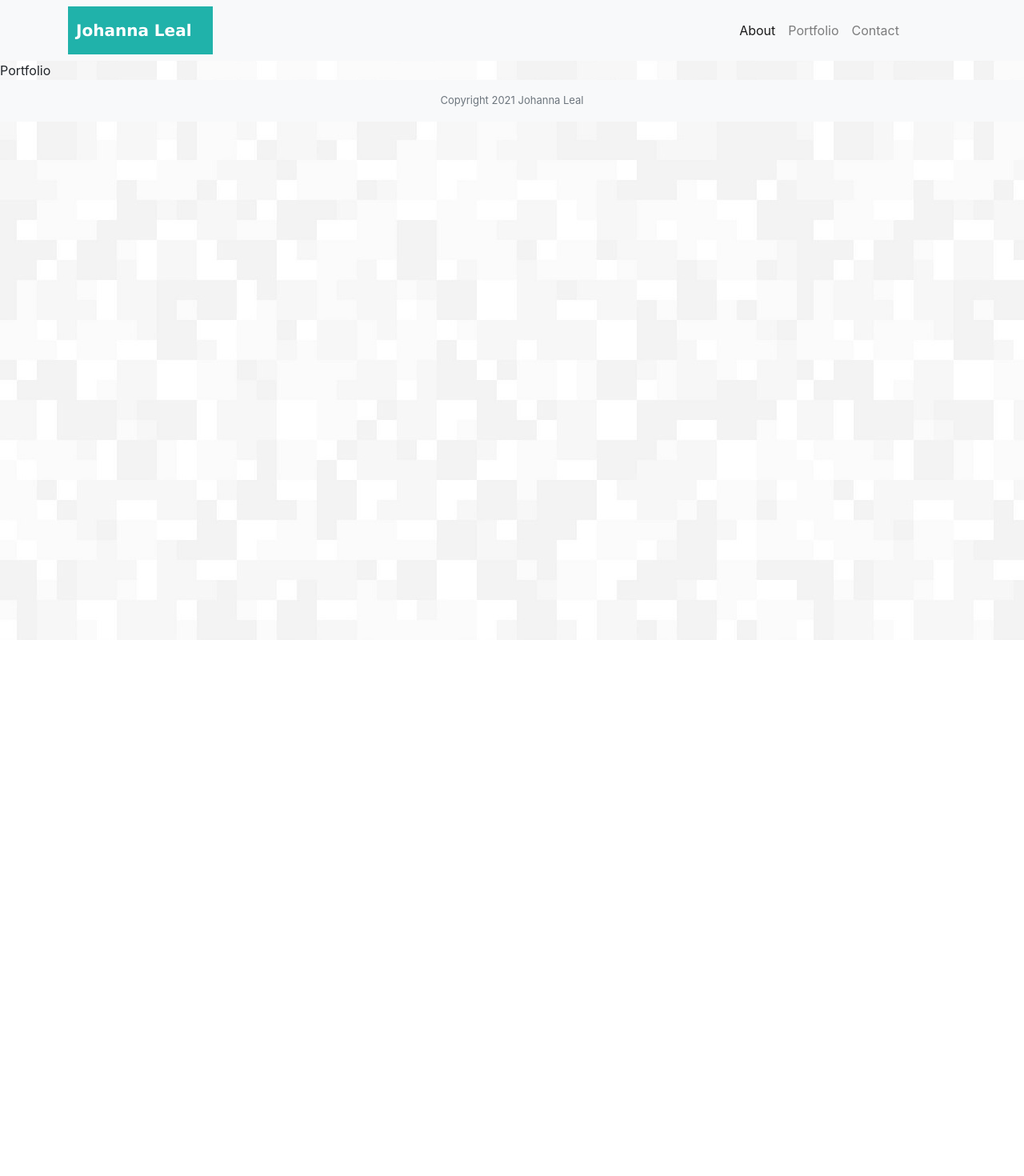
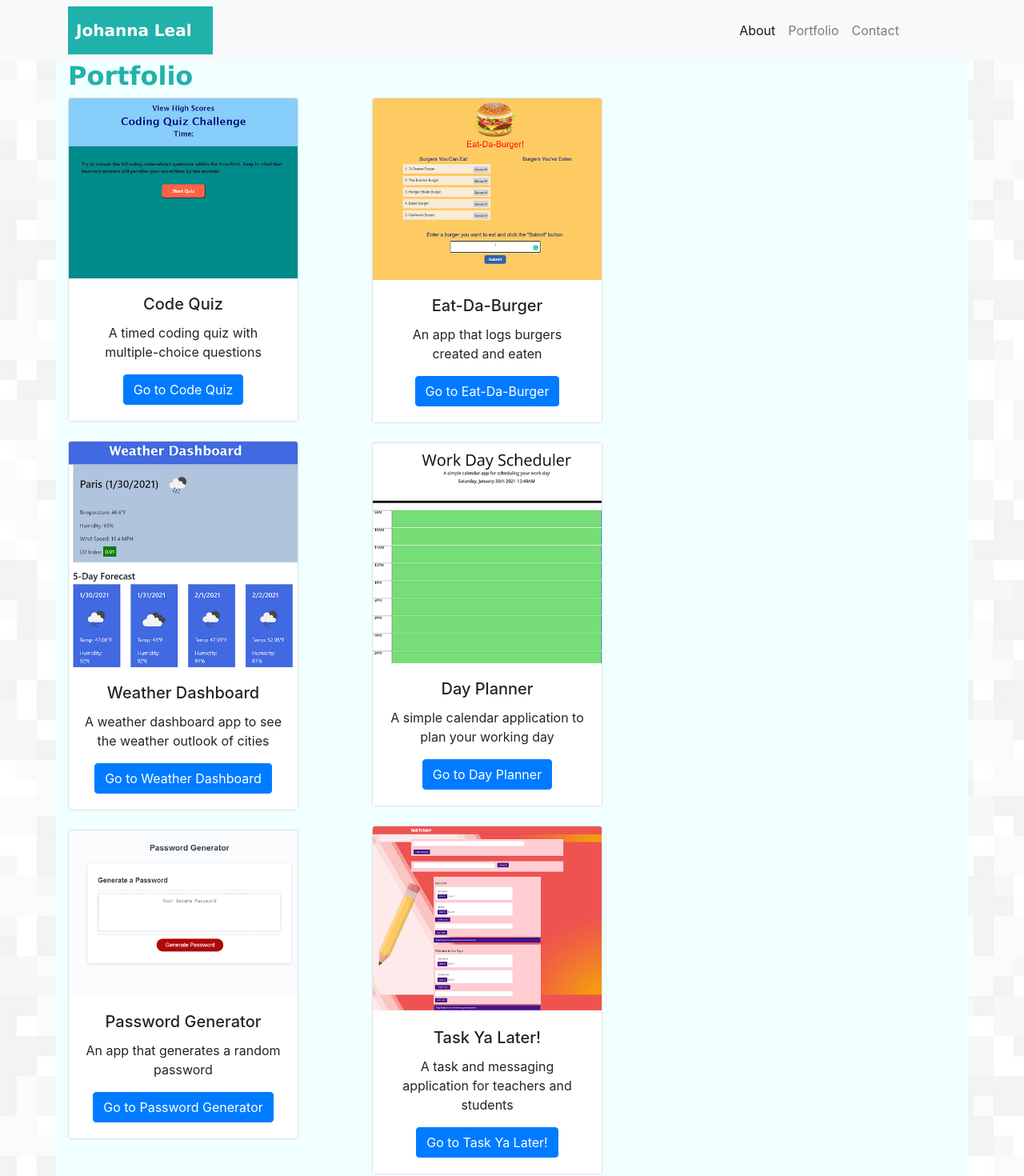
Before and after one commit to johannaleal/react-portfolio, a React (Create React App) app: page /portfolio in a window 1280 px wide. Shown: the top 1470 px of the page at 80% size. Before the commit the page ends 800 px from the top, so only its background shows below. Built offline with nearby package versions, Linux system fonts and the light colour scheme.

Commit message:
Added portfolio page

```diff
--- a/src/pages/Portfolio.js
+++ b/src/pages/Portfolio.js
@@ -1,12 +1,92 @@
 import React from "react";
-// import Hero from "../components/Hero";
-// import Container from "../components/Container";
-// import Row from "../components/Row";
-// import Col from "../components/Col";
+import codeQuizImg from "./assets/images/code-quiz.png";
+import weatherDashboardImg from "./assets/images/weather-dashboard.png";
+import passwordGeneratorImg from "./assets/images/password-generator.png";
+import burgerAppImg from "./assets/images/burger.png";
+import dayPlannerImg from "./assets/images/day-planner.png";
+import tadkYaLaterImg from "./assets/images/task-ya-later.png";
 
 function Portfolio() {
   return (
-      <div>Portfolio</div>
+    <div className="container main-container">
+    <div className="row">
+        <div className="col-md-8">
+          <h1 className="page-header">Portfolio</h1>
+          <div className="row">
+            <div className="col-md-6">
+
+              <div className="card" style={{width: "18rem"}}>
+                <img src={codeQuizImg} className="card-img-top" alt="code quiz" />
+                <div className="card-body card-centered">
+                  <h5 className="card-title">Code Quiz</h5>
+                  <p className="card-text">A timed coding quiz with multiple-choice questions</p>
+                  <a href="https://johannaleal.github.io/code-quiz/" rel="noreferrer" target="_blank" className="btn btn-primary">Go to Code Quiz</a>
+                </div>
+              </div>
+
+              <br></br>
+
+              <div className="card" style={{width: "18rem"}}>
+                <img src={weatherDashboardImg} className="card-img-top" alt="weather dashboard" />
+                <div className="card-body card-centered">
+                  <h5 className="card-title">Weather Dashboard</h5>
+                  <p className="card-text">A weather dashboard app to see the weather outlook of cities</p>
+                  <a href="https://johannaleal.github.io/weather-dashboard/" rel="noreferrer" target="_blank" className="btn btn-primary">Go to Weather Dashboard</a>
+                </div>
+              </div>
+
+              <br></br>
+
+              <div className="card" style={{width: "18rem"}}>
+                <img src={passwordGeneratorImg} className="card-img-top" alt="password generator" />
+                <div className="card-body card-centered">
+                  <h5 className="card-title">Password Generator</h5>
+                  <p className="card-text">An app that generates a random password </p>
+                  <a href="https://johannaleal.github.io/password-generator/" rel="noreferrer" target="_blank" className="btn btn-primary">Go to Password Generator</a>
+                </div>
+              </div>
+
+              <br></br>
+            </div>
+
+            <div className="col-md-6">
+              <div className="card" style={{width: "18rem"}}>
+                <img src={burgerAppImg} className="card-img-top" alt="burger app" />
+                <div className="card-body card-centered">
+                  <h5 className="card-title">Eat-Da-Burger</h5>
+                  <p className="card-text">An app that logs burgers created and eaten</p>
+                  <a href="https://burger-johanna.herokuapp.com/" rel="noreferrer" target="_blank" className="btn btn-primary">Go to Eat-Da-Burger</a>
+                </div>
+              </div>
+
+              <br></br>
+
+              <div className="card" style={{width: "18rem"}}>
+                <img src={dayPlannerImg} className="card-img-top" alt="day planner" />
+                <div className="card-body card-centered">
+                  <h5 className="card-title">Day Planner</h5>
+                  <p className="card-text">A simple calendar application to plan your working day</p>
+                  <a href="https://johannaleal.github.io/day-planner/" rel="noreferrer" target="_blank" className="btn btn-primary">Go to Day Planner</a>
+                </div>
+              </div>
+
+              <br></br>
+
+              <div className="card" style={{width: "18rem"}}>
+                <img src={tadkYaLaterImg} className="card-img-top" alt="task ya later" />
+                <div className="card-body card-centered">
+                  <h5 className="card-title">Task Ya Later!</h5>
+                  <p className="card-text">A task and messaging application for teachers and students</p>
+                  <a href="https://project-two-ljm.herokuapp.com/" rel="noreferrer" target="_blank" className="btn btn-primary">Go to Task Ya Later!</a>
+                </div>
+              </div>
+
+              <br></br>
+          </div>
+        </div>
+      </div>
+    </div>
+    </div>
   );
 
 };
```
Also changed, not shown: src/components/Project/index.js (added, +17 -0 lines).
